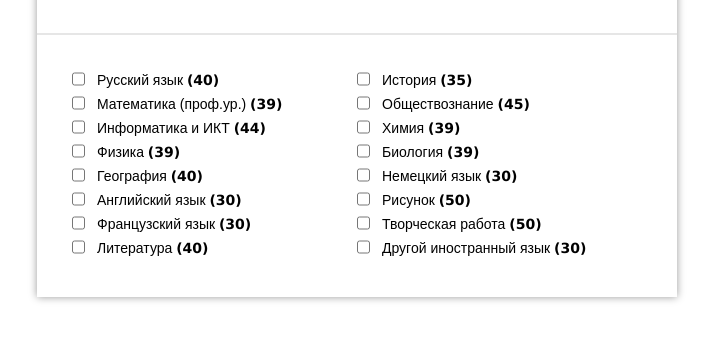
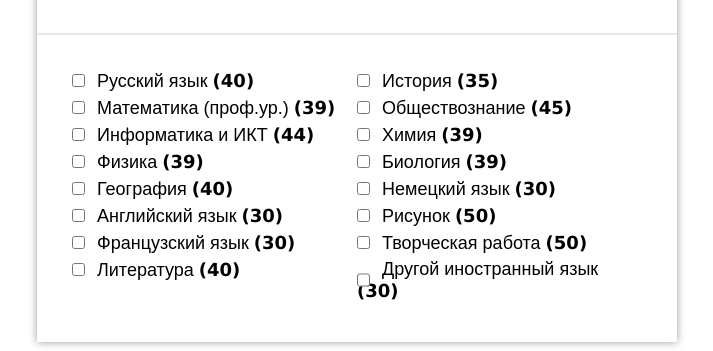
Before and after one commit to KonstantinSh21/ege_psu, a Vue app: page / in a window 1280 px wide. Shown: the part 440-791 px from the top of the page, without its empty margins (283-996 px from the left). Built offline with nearby package versions, Linux system fonts and the light colour scheme.

Commit message:
big hitbox for checkbox

```diff
--- a/src/App.vue
+++ b/src/App.vue
@@ -37,70 +37,70 @@
                     <!--                    //Французский язык      fre 30-->
                     <!--                    //Творческая работа     tvo 50-->
                     <!--                    //Рисунок               ris 50-->
-                    <input @click="Click('rus', !isRus)" v-model="isRus" type="checkbox"/>
-                    <span>Русский язык <b>(40)</b></span>
+                    <input @click="Click('rus', !isRus)" v-model="isRus" type="checkbox" id="rus"/>
+                    <label for="rus">Русский язык <b>(40)</b></label>
                   </div>
                   <div class="wrapper__cb-item">
-                    <input @click="Click('mat', !isMat)" v-model="isMat" type="checkbox"/>
-                    <span>Математика (проф.ур.) <b>(39)</b></span>
+                    <input @click="Click('mat', !isMat)" v-model="isMat" type="checkbox" id="mat"/>
+                    <label for="mat">Математика (проф.ур.) <b>(39)</b></label>
                   </div>
                   <div class="wrapper__cb-item">
-                    <input @click="Click('inf', !isInf)" v-model="isInf" type="checkbox"/>
-                    <span>Информатика и ИКТ <b>(44)</b></span>
+                    <input @click="Click('inf', !isInf)" v-model="isInf" type="checkbox" id="inf"/>
+                    <label for="inf">Информатика и ИКТ <b>(44)</b></label>
                   </div>
                   <div class="wrapper__cb-item">
-                    <input @click="Click('phy', !isPhy)" v-model="isPhy" type="checkbox"/>
-                    <span>Физика <b>(39)</b></span>
+                    <input @click="Click('phy', !isPhy)" v-model="isPhy" type="checkbox" id="phy"/>
+                    <label for="phy">Физика <b>(39)</b></label>
                   </div>
                   <div class="wrapper__cb-item">
-                    <input @click="Click('geo', !isGeo)" v-model="isGeo" type="checkbox"/>
-                    <span>География <b>(40)</b></span>
+                    <input @click="Click('geo', !isGeo)" v-model="isGeo" type="checkbox" id="geo"/>
+                    <label for="geo">География <b>(40)</b></label>
                   </div>
                   <div class="wrapper__cb-item">
-                    <input @click="Click('eng', !isEng)" v-model="isEng" type="checkbox"/>
-                    <span>Английский язык <b>(30)</b></span>
+                    <input @click="Click('eng', !isEng)" v-model="isEng" type="checkbox" id="eng"/>
+                    <label for="eng">Английский язык <b>(30)</b></label>
                   </div>
                   <div class="wrapper__cb-item">
-                    <input @click="Click('fre', !isFre)" v-model="isFre" type="checkbox"/>
-                    <span>Французский язык <b>(30)</b></span>
+                    <input @click="Click('fre', !isFre)" v-model="isFre" type="checkbox" id="fre"/>
+                    <label for="fre">Французский язык <b>(30)</b></label>
                   </div>
                   <div class="wrapper__cb-item">
-                    <input @click="Click('lit', !isLit)" v-model="isLit" type="checkbox"/>
-                    <span>Литература <b>(40)</b></span>
+                    <input @click="Click('lit', !isLit)" v-model="isLit" type="checkbox" id="lit"/>
+                    <label for="lit">Литература <b>(40)</b></label>
                   </div>
                 </div>
                 <div class="wrapper__cb-items">
                   <div class="wrapper__cb-item">
-                    <input @click="Click('ist', !isIst)" v-model="isIst" type="checkbox"/>
-                    <span>История <b>(35)</b></span>
+                    <input @click="Click('ist', !isIst)" v-model="isIst" type="checkbox" id="ist"/>
+                    <label for="ist">История <b>(35)</b></label>
                   </div>
                   <div class="wrapper__cb-item">
-                    <input @click="Click('obs', !isObs)" v-model="isObs" type="checkbox"/>
-                    <span>Обществознание <b>(45)</b></span>
+                    <input @click="Click('obs', !isObs)" v-model="isObs" type="checkbox" id="obs"/>
+                    <label for="obs">Обществознание <b>(45)</b></label>
                   </div>
                   <div class="wrapper__cb-item">
-                    <input @click="Click('che', !isChe)" v-model="isChe" type="checkbox"/>
-                    <span>Химия <b>(39)</b></span>
+                    <input @click="Click('che', !isChe)" v-model="isChe" type="checkbox" id="che"/>
+                    <label for="che">Химия <b>(39)</b></label>
                   </div>
                   <div class="wrapper__cb-item">
-                    <input @click="Click('bio', !isBio)" v-model="isBio" type="checkbox"/>
-                    <span>Биология <b>(39)</b></span>
+                    <input @click="Click('bio', !isBio)" v-model="isBio" type="checkbox" id="bio"/>
+                    <label for="bio">Биология <b>(39)</b></label>
                   </div>
                   <div class="wrapper__cb-item">
-                    <input @click="Click('ger', !isGer)" v-model="isGer" type="checkbox"/>
-                    <span>Немецкий язык <b>(30)</b></span>
+                    <input @click="Click('ger', !isGer)" v-model="isGer" type="checkbox" id="ger"/>
+                    <label for="ger">Немецкий язык <b>(30)</b></label>
                   </div>
                   <div class="wrapper__cb-item">
-                    <input @click="Click('ris', !isRis)" v-model="isRis" type="checkbox"/>
-                    <span>Рисунок <b>(50)</b></span>
+                    <input @click="Click('ris', !isRis)" v-model="isRis" type="checkbox" id="ris"/>
+                    <label for="ris">Рисунок <b>(50)</b></label>
                   </div>
                   <div class="wrapper__cb-item">
-                    <input @click="Click('tvo', !isTvo)" v-model="isTvo" type="checkbox"/>
-                    <span>Творческая работа <b>(50)</b></span>
+                    <input @click="Click('tvo', !isTvo)" v-model="isTvo" type="checkbox" id="tvo"/>
+                    <label for="tvo">Творческая работа <b>(50)</b></label>
                   </div>
                   <div class="wrapper__cb-item">
-                    <input @click="Click('iny', !isIny)" v-model="isIny" type="checkbox"/>
-                    <span>Другой иностранный язык <b>(30)</b></span>
+                    <input @click="Click('iny', !isIny)" v-model="isIny" type="checkbox" id="iny"/>
+                    <label for="iny">Другой иностранный язык <b>(30)</b></label>
                   </div>
                 </div>
               </div>
@@ -328,8 +328,8 @@ export default {
     height: 100%;
 }
 
-.wrapper__cb-item span {
-    font-size: 14px;
+.wrapper__cb-item label {
+    font-size: 18px;
     font-family: Arial;
     padding-left: 25px;
 }
```
